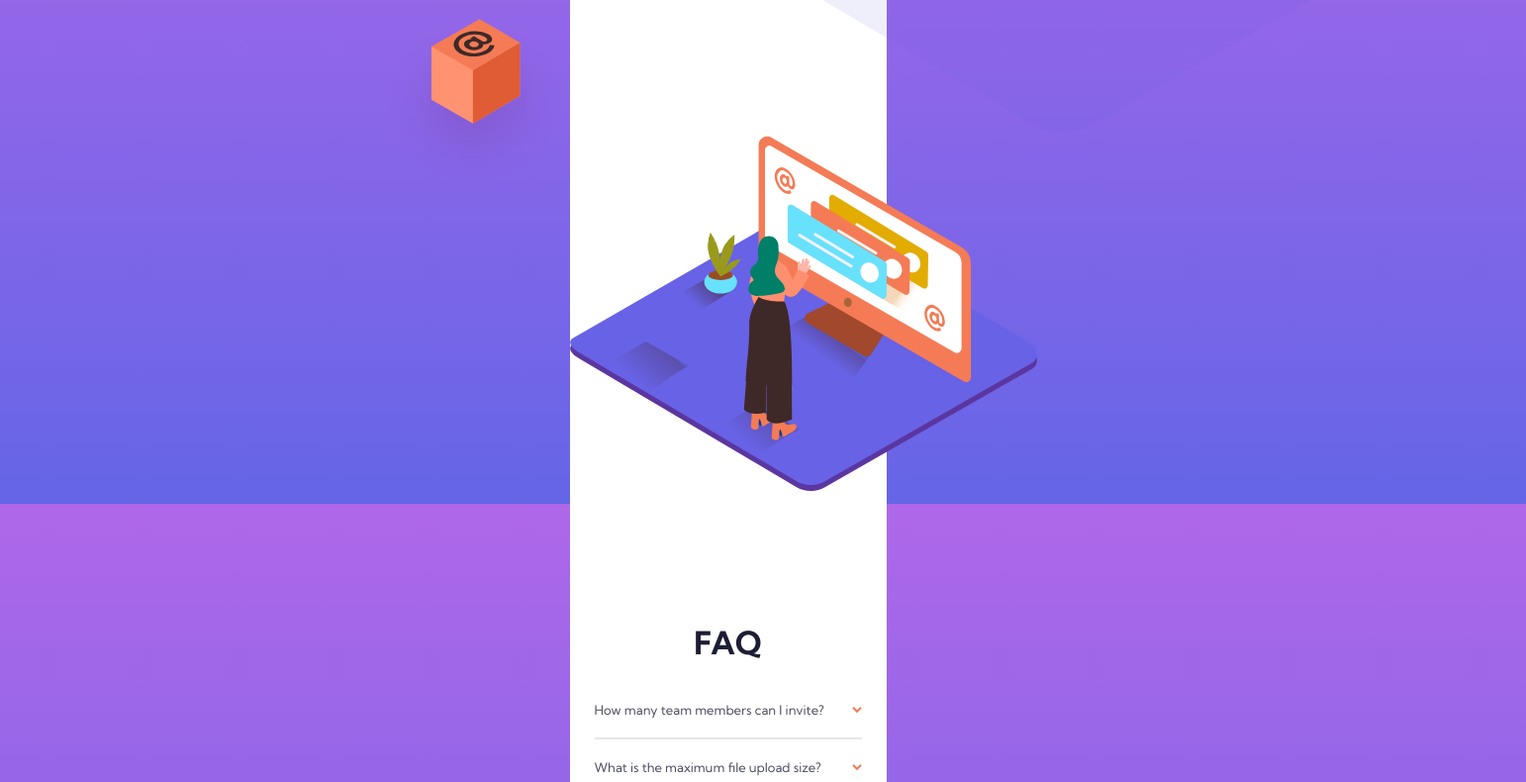
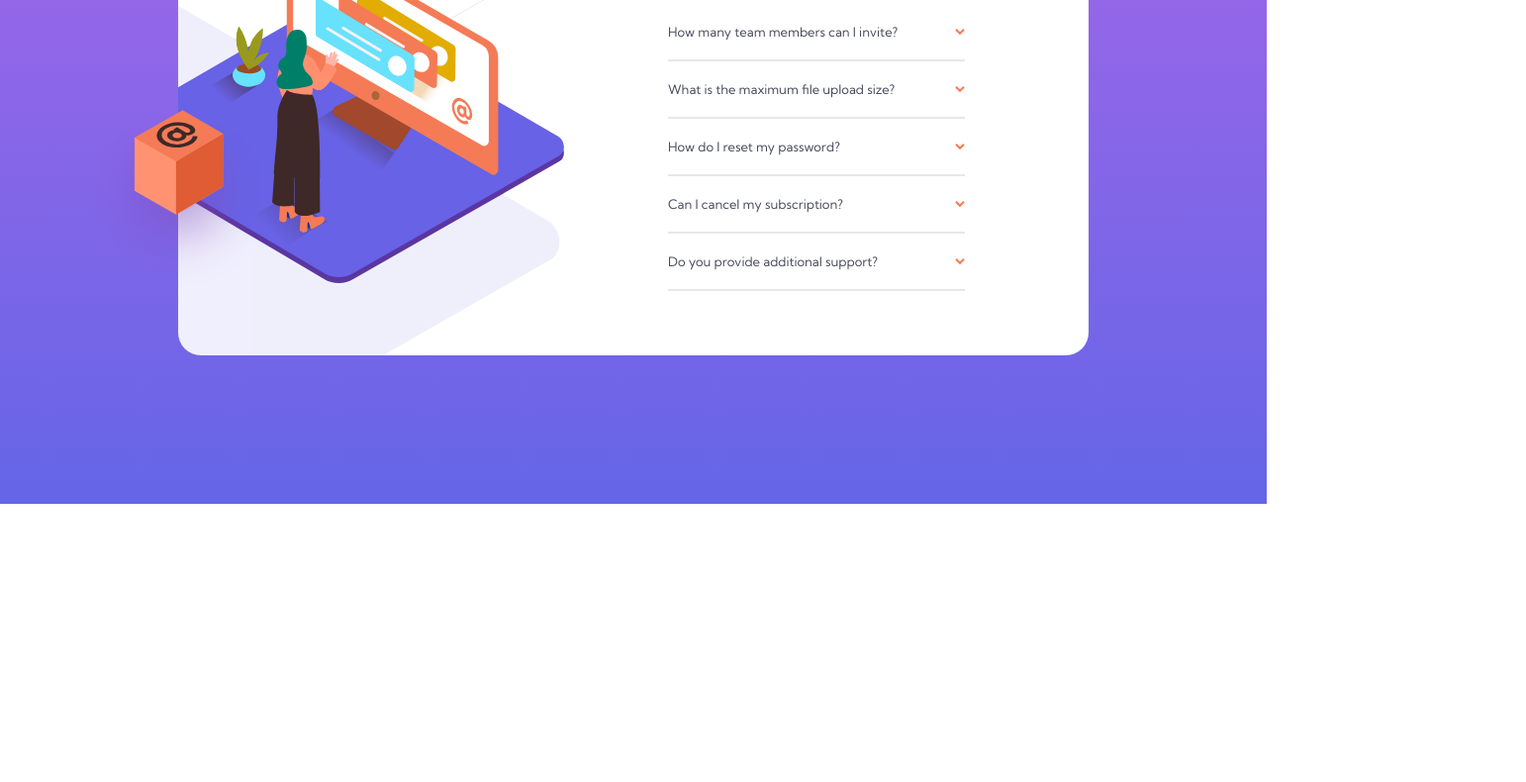
Before and after one commit to braxttsl-dev/faq-accordion-card-main, a plain HTML site: page index.html in a window 1280 px wide. Shown: the part 291-1081 px from the top of the page at 99% size, 1542 px wide, since content can reach past the window. After the commit the page ends 800 px from the top, so only its background shows below. Drawn offline with Linux system fonts and the light colour scheme.

Commit message:
Update styles.css

```diff
--- a/styles.css
+++ b/styles.css
@@ -190,3 +190,78 @@ hr{
 .question-container.hide .question{
     font-weight: 700;
 }
+
+.mobile{
+    display: flex;
+}
+
+.desktop{
+    display: none;
+}
+
+@media screen and (max-width:300px){
+.faq-questions {
+padding: 0 2.5rem;
+padding-bottom: 5rem;
+}
+
+.faq-illustration {
+position: relative;
+display: flex;
+justify-content: center;
+}
+    }
+
+/* Desktop Functionality */
+@media screen and (min-width:1050px) {
+    .faq-card{
+        width: 92rem;
+        min-height: 50rem;
+        display: flex;
+        justify-content: space-between;
+        align-items: center;
+        position: relative;
+        overflow: hidden;
+        }
+    .faq-questions{
+        width: 35rem;
+        padding-bottom: 0rem;
+        margin-right: 10rem;
+    }
+
+    h1{
+        text-align: left;
+        padding-top: 2rem;
+    }
+
+    .desktop{
+        display: block;
+        overflow: hidden;
+
+    }
+
+    .box{
+        position: absolute;
+        top: 40rem;
+        transform: translateX(-46rem);
+        z-index: 2;
+       }
+
+    .desktop-illustration{
+        width: 47rem;
+        transform: translateX(-8rem);
+          z-index: 1;
+    }
+
+    .desktop-background{
+        position: absolute;
+        transform: translate(-60%, -38%);
+    }
+
+
+
+
+
+
+
+}
```
